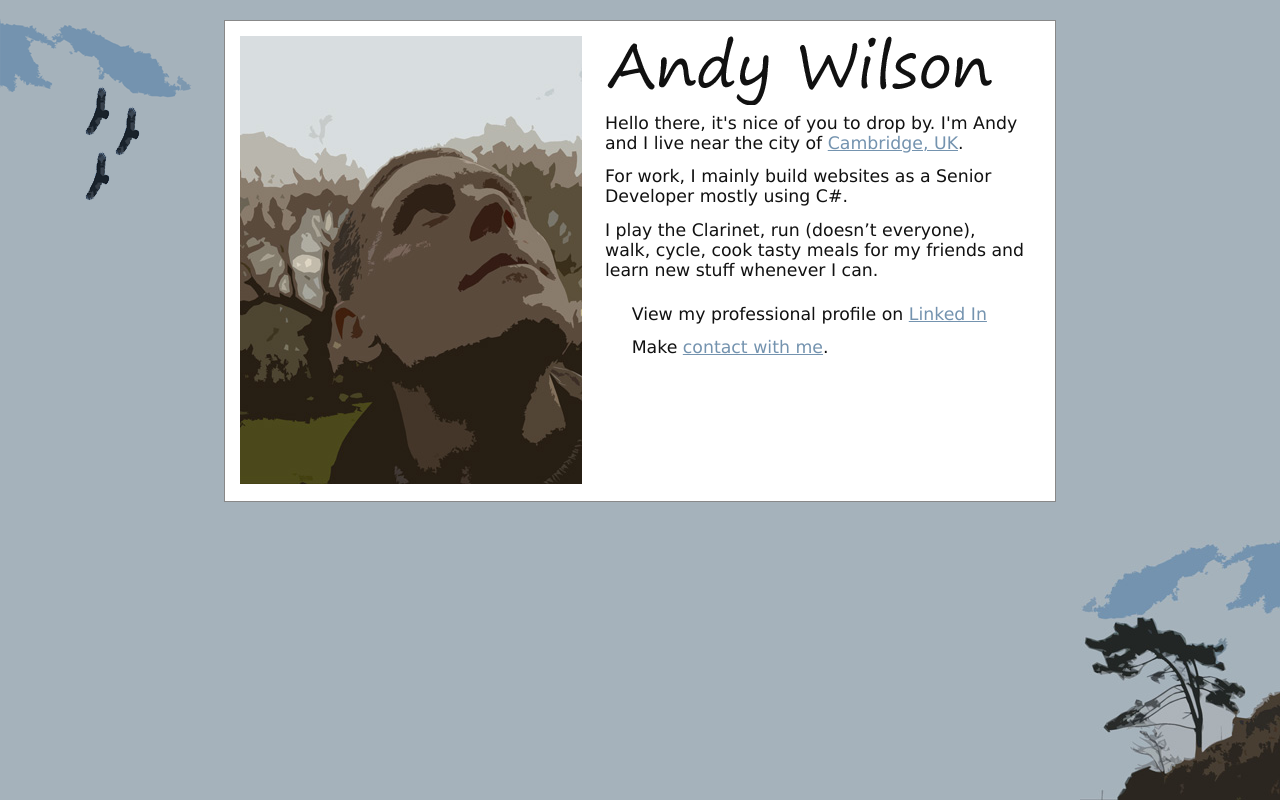
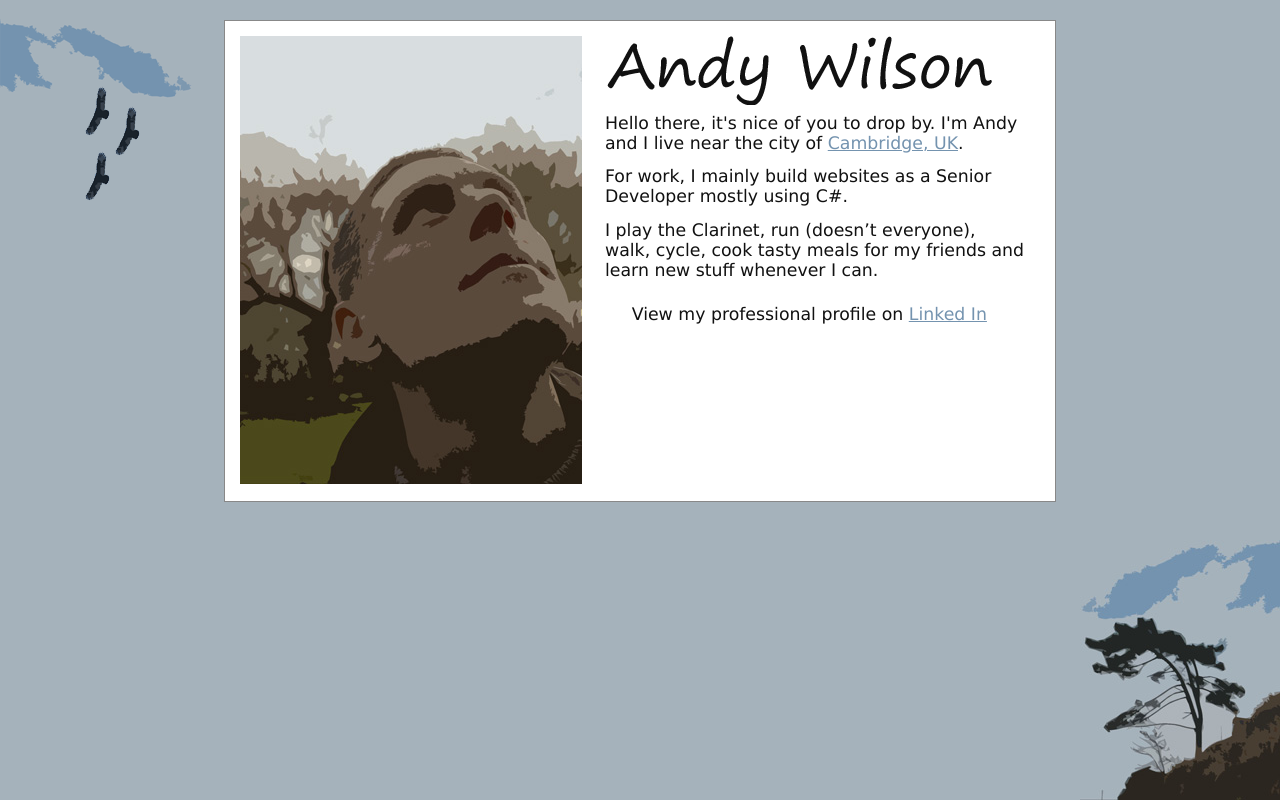
Before and after one commit to andywilsonuk/andywilsonuk.github.io, a plain HTML site: page index.html in a window 1280 px wide. Drawn offline with Linux system fonts and the light colour scheme.

Commit message:
Update index.html

```diff
--- a/index.html
+++ b/index.html
@@ -52,7 +52,6 @@
             </p>
             <ul>
                 <li>View my professional profile on <a href="http://www.linkedin.com/in/andywilsonuk">Linked In</a></li>
-                <li>Make <a href="mailto:web@andywilson.me.uk">contact with me</a>.</li>
             </ul>
         </div>
         <div id="portrait">
```
